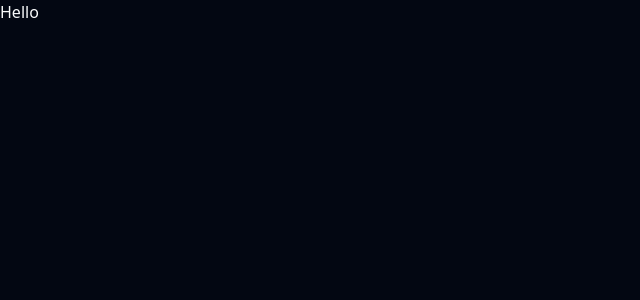
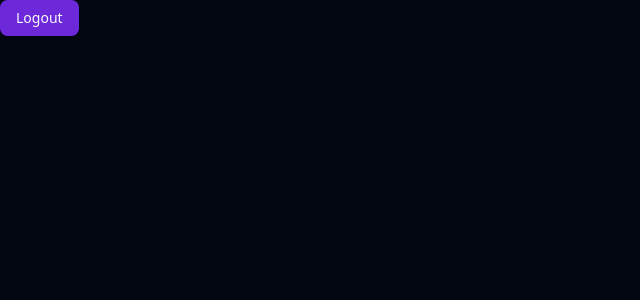
Before and after one commit to diyaprajapati/ContentAura, a React (Vite) app in the folder cms-frontend/: page /dashboard in a window 1280 px wide. Shown: the top 300 px of the page, without its empty margins (0-640 px from the left). Built offline with nearby package versions, Linux system fonts and the light colour scheme.

Commit message:
added logout btn

```diff
--- a/cms-frontend/src/pages/Dashboard/Dashboard.tsx
+++ b/cms-frontend/src/pages/Dashboard/Dashboard.tsx
@@ -1,7 +1,16 @@
+import { Button } from "@/components/ui/button";
+import { useNavigate } from "react-router-dom";
+
 export default function Dashboard() {
+  const navigate = useNavigate();
+  function handleLogout() {
+    localStorage.removeItem('token');
+    navigate('/auth');
+  }
+
   return (
     <div>
-      Hello
+      <Button onClick={handleLogout}>Logout</Button>
     </div>
   )
 }
```
Also changed, not shown: 1 other file (tests, documents, lock files or other folders).
